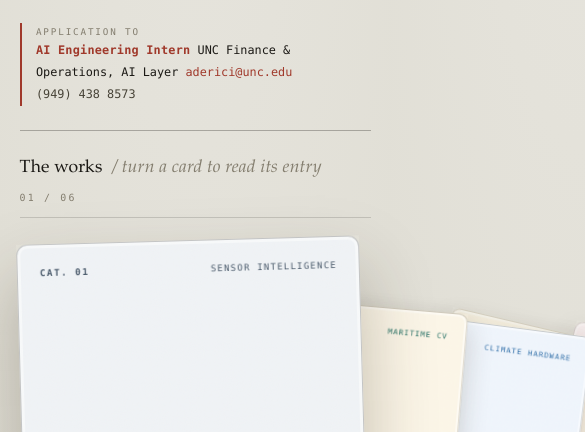
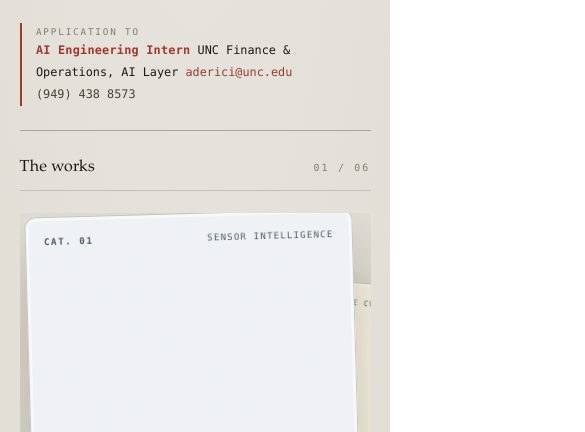
Before and after one commit to baypeanut/five-works, a website: page index.html in a window 390 px wide. Shown: the part 154-586 px from the top of the page, 585 px wide, since content can reach past the window. Drawn offline with Linux system fonts and the light colour scheme.

Commit message:
Mobile: responsive fan spread, no horizontal overflow, swipe no longer flips cards

```diff
--- a/index.html
+++ b/index.html
@@ -58,6 +58,7 @@
   html { scroll-behavior: smooth; }
   body {
     margin: 0;
+    overflow-x: hidden;
     background:
       radial-gradient(120% 80% at 50% -10%, var(--wall), var(--wall-2) 78%);
     color: var(--ink);
@@ -110,8 +111,9 @@
   .stage {
     position: relative;
     width: min(88vw, 392px);
-    height: min(60vh, 528px);
+    height: clamp(390px, 58vh, 528px);
     perspective: 1700px;
+    touch-action: pan-y;
   }
   .stage::after { /* soft floor shadow, works float on the wall */
     content: ""; position: absolute; left: 50%; bottom: -34px; transform: translateX(-50%);
@@ -276,9 +278,18 @@
     border-bottom: 1px solid var(--hair);
   }
   @media (max-width: 900px) {
-    .gallery-row { grid-template-columns: 1fr; gap: 2.6rem; }
-    .deck-col { order: 1; overflow: visible; }
+    .gallery-row { grid-template-columns: 1fr; gap: 2.4rem; }
+    .deck-col { order: 1; }
     .desk-col { order: 2; }
+  }
+  @media (max-width: 560px) {
+    .stage { width: min(84vw, 340px); }
+    .controls { margin-top: 2.6rem; gap: 0.9rem; }
+    .desk-log { max-height: 280px; }
+    .gallery-cap h2 { font-size: 1rem; }
+    .gallery-cap h2 em { display: none; }
+    .face { padding: 18px 18px 15px; }
+    .desk-chip { font-size: 0.64rem; }
   }
 
   /* ---------- ask the desk (chat) ---------- */
@@ -530,7 +541,15 @@
 
   var reduce = window.matchMedia("(prefers-reduced-motion: reduce)").matches;
   var BASE_ROT = [-4, 3, -2, 4, -3];
-  var SPREAD = 116;
+  // Tighter fan on narrow screens so six cards never spill off a phone.
+  function spread() {
+    var w = window.innerWidth;
+    if (w < 480) return 46;
+    if (w < 700) return 68;
+    if (w < 900) return 92;
+    return 116;
+  }
+  var dragDx = 0;
   var active = 0;
   var flipped = {};
   var stage = document.getElementById("stage");
@@ -577,6 +596,8 @@
       '</div>';
 
     btn.addEventListener("click", function () {
+      // A swipe also fires a click; ignore it so dragging never flips a card.
+      if (Math.abs(dragDx) > 10) return;
       if (i === active) { flipped[i] = !flipped[i]; btn.classList.toggle("flipped", !!flipped[i]); }
       else { setActive(i); }
     });
@@ -590,7 +611,7 @@
       var a = Math.abs(rel);
       var isActive = rel === 0;
       var rot = isActive ? BASE_ROT[i % 5] * 0.4 : rel * 4 + BASE_ROT[i % 5] * 0.3;
-      var tx = isActive ? 0 : rel * SPREAD;
+      var tx = isActive ? 0 : rel * spread();
       var ty = a * 16;
       var sc = isActive ? 1 : 0.82;
       c.style.transform = "translateX(" + tx + "px) translateY(" + ty + "px) rotate(" + rot + "deg) scale(" + sc + ")";
@@ -638,11 +659,21 @@
 
   // swipe
   var sx = 0, sdown = false;
-  stage.addEventListener("pointerdown", function (e) { sdown = true; sx = e.clientX; });
+  stage.addEventListener("pointerdown", function (e) { sdown = true; sx = e.clientX; dragDx = 0; });
   window.addEventListener("pointerup", function (e) {
     if (!sdown) return; sdown = false;
     var dx = e.clientX - sx;
-    if (Math.abs(dx) > 55) { setActive(active + (dx < 0 ? 1 : -1)); }
+    dragDx = dx;
+    if (Math.abs(dx) > 45) { setActive(active + (dx < 0 ? 1 : -1)); }
+    // Clear after the click event that follows this pointerup has been handled.
+    setTimeout(function () { dragDx = 0; }, 0);
+  });
+
+  // keep the fan sized to the viewport
+  var resizeTimer;
+  window.addEventListener("resize", function () {
+    clearTimeout(resizeTimer);
+    resizeTimer = setTimeout(layout, 120);
   });
 
   // concordance
```
